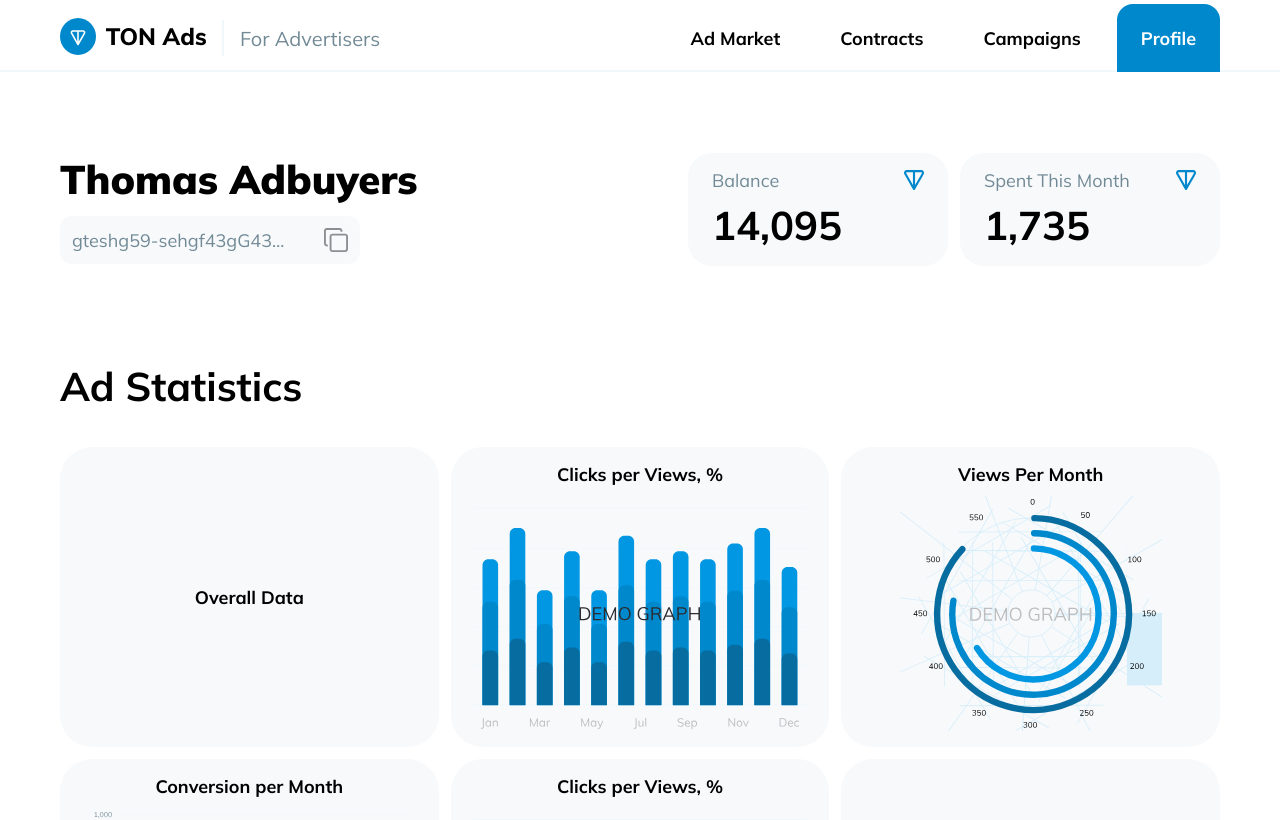
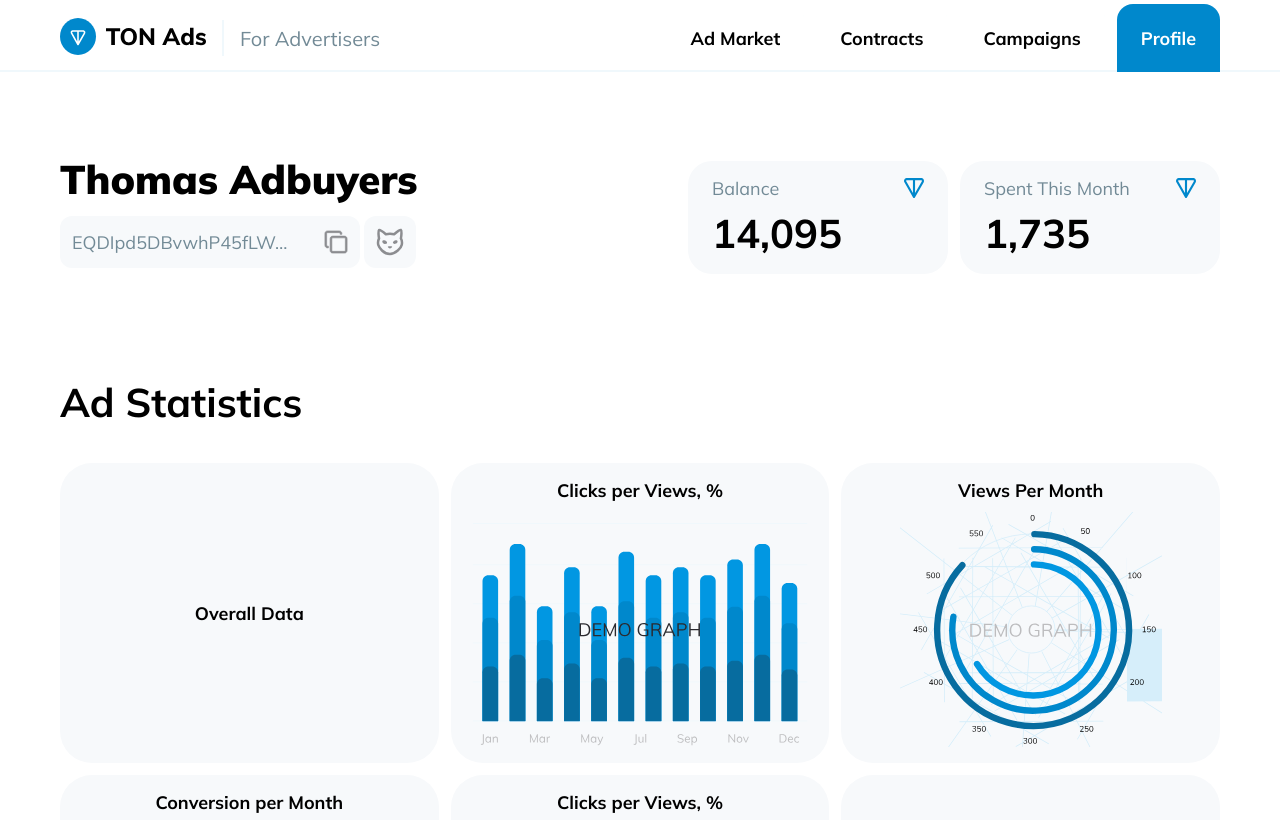
Before and after one commit to rybakisa/ton-ads, a React app in the folder frontend/: page /advertiser/profile in a window 1280 px wide. Shown: the top 820 px of the page. Built offline with nearby package versions, Linux system fonts and the light colour scheme; what tonweb would draw is missing.

Commit message:
Add TONScan profile link in UserProfile

```diff
--- a/frontend/src/components/profile/Profile.jsx
+++ b/frontend/src/components/profile/Profile.jsx
@@ -6,7 +6,7 @@ import ProjectWidgets from './profileWidgets/ProjectWidgets'
 const Profile = () => {
   return (
     <>
-      <ProfileInfo name='Thomas Adbuyers' walletAddress='gteshg59-sehgf43gG43gF43f43faf' tonAmount='14,095' tonDelta='1,735' headline='Spent This Month'/>
+      <ProfileInfo name='Thomas Adbuyers' walletAddress='EQDIpd5DBvwhP45fLWa54-VYlIIsjXrWPHwHKqmdASId5NP2' tonAmount='14,095' tonDelta='1,735' headline='Spent This Month'/>
       <ProfileWidgets />
       <ProjectWidgets />
       <ProjectWidgets />
--- a/frontend/src/components/profile/profileInfo/ProfileInfo.jsx
+++ b/frontend/src/components/profile/profileInfo/ProfileInfo.jsx
@@ -2,13 +2,17 @@ import React from 'react'
 import Card from '../../cards/Card'
 import AddressCopyButton from '../addressCopyButton/AddressCopyButton'
 import './profileInfo.css'
+import { ReactComponent as TonScanLogo } from '../../../assets/TONScanLogo.svg'
 
 const ProfileInfo = (props) => {
     return (
         <div className='profile-info--wrap'>
             <div className='profile-info--left'>
             <h1><b>{props.name}</b></h1>
-            <AddressCopyButton walletAddress={props.walletAddress}/>
+            <div className='profile-info--left--buttons'>
+            <AddressCopyButton walletAddress={props.walletAddress}/> <a href='https://testnet.tonscan.org/address/EQDIpd5DBvwhP45fLWa54-VYlIIsjXrWPHwHKqmdASId5NP2' className='address-copy-button' ><TonScanLogo/></a>
+            </div>
+            <a><button></button></a>
             </div>
             <div className='profile-info--right'>
             <Card headline='Balance' value={props.tonAmount} isTonValue/>
--- a/frontend/src/components/profile/profileInfo/profileInfo.css
+++ b/frontend/src/components/profile/profileInfo/profileInfo.css
@@ -23,3 +23,10 @@
     padding: 0px;
     gap: 12px;
 }
+
+.profile-info--left--buttons {
+    display: flex;
+    flex-direction: row;
+    justify-content: space-between;
+    gap: 4px;
+}
--- a/frontend/src/components/table/tableRowSmall/TableRowSmall.jsx
+++ b/frontend/src/components/table/tableRowSmall/TableRowSmall.jsx
@@ -4,7 +4,7 @@ import TableSmallSegment from '../TableSmallSegment'
 import './tableRowSmall.css'
 import { useState } from 'react';
 import PopUp from '../../popUp/PopUp';
-
+// onClick={() => setButtonPopup(true)}
 const TableRowSmall = () => {
     const [buttonPopup, setButtonPopup] = useState(false);
     return (
@@ -17,7 +17,7 @@ const TableRowSmall = () => {
                 <TableSmallSegment text='Value' />
                 <TableSmallSegment text='Value' isTonValue />
                 <TableSmallSegment text='State' bold yellow />
-                <button onClick={() => setButtonPopup(true)}><TextArrowButton link='#435' text='Abort' /></button>
+                <button><TextArrowButton link='https://testnet.tonscan.org/address/EQCm-ZDmQr3b5lg2K6CiHmUFA8rimAVuBcZqB5r_TlWBD9I9' text='TON Scan' /></button>
             </div>
             <PopUp trigger={buttonPopup} setTrigger={setButtonPopup} />
         </div>
```
Also changed, not shown: frontend/src/assets/TONScanLogo.svg (added), frontend/src/assets/copyIcon.svg.
